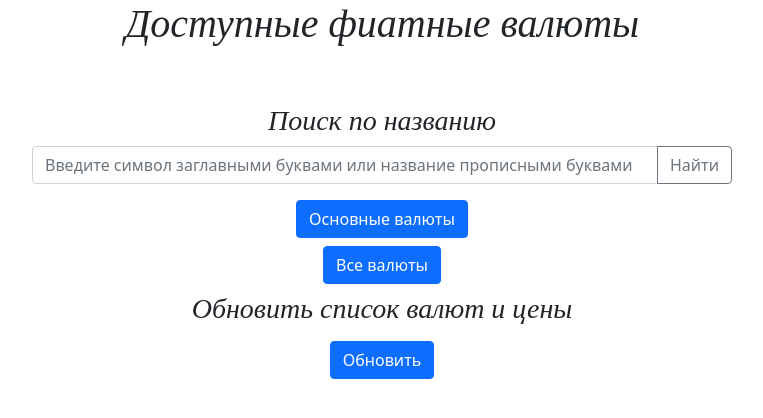
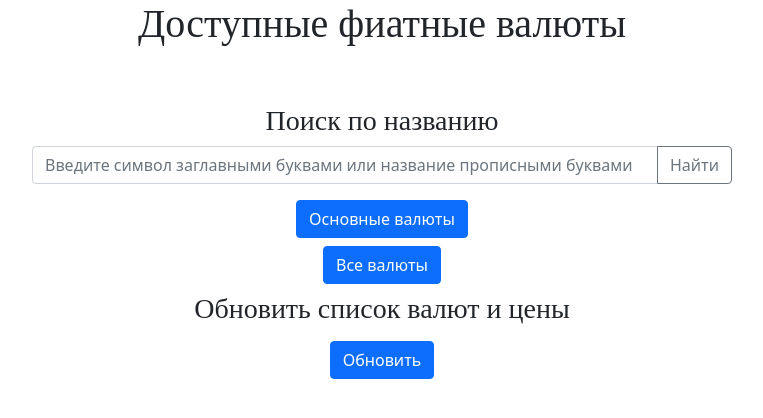
Before and after one commit to AizeRs/whats_the_rate, a Flask app: page /fiat in a window 1280 px wide. Shown: the part 56-474 px from the top of the page, without its empty margins (258-1021 px from the left). Run offline with Flask 2, Linux system fonts and the light colour scheme.

Commit message:
микро-коммит: Смена шрифта (старый плохо отображался на IOS)

```diff
--- a/static/css/styles.css
+++ b/static/css/styles.css
@@ -1,9 +1,9 @@
 h1 {
-    font: italic 16px/2 cursive;
+    font-family: "Times New Roman", Times, serif;
     text-align: center;
 }
 h3 {
-    font: italic 16px/2 cursive;
+    font-family: "Times New Roman", Times, serif;
 }
 .btn-dark {
     position: fixed;
```
